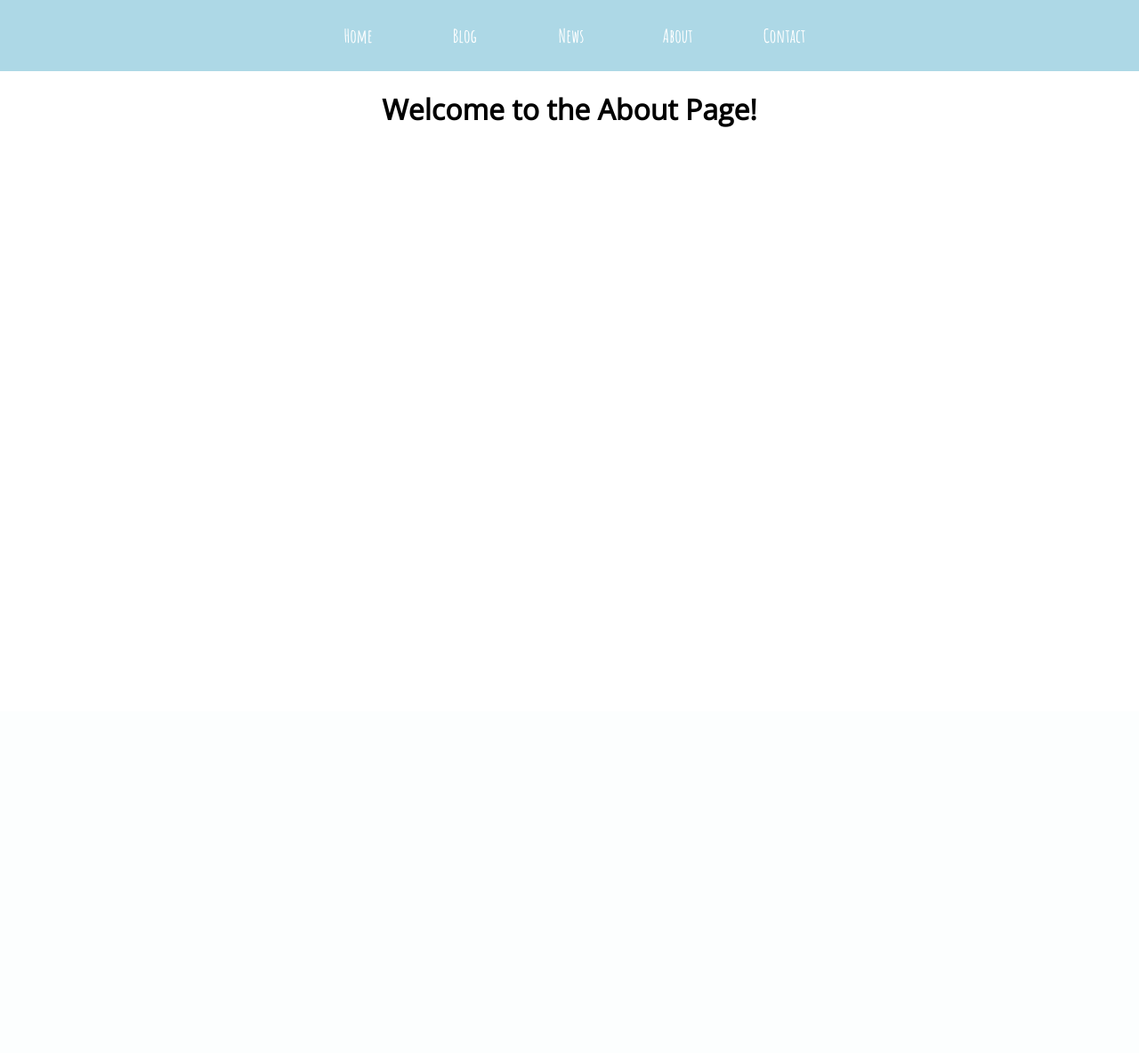
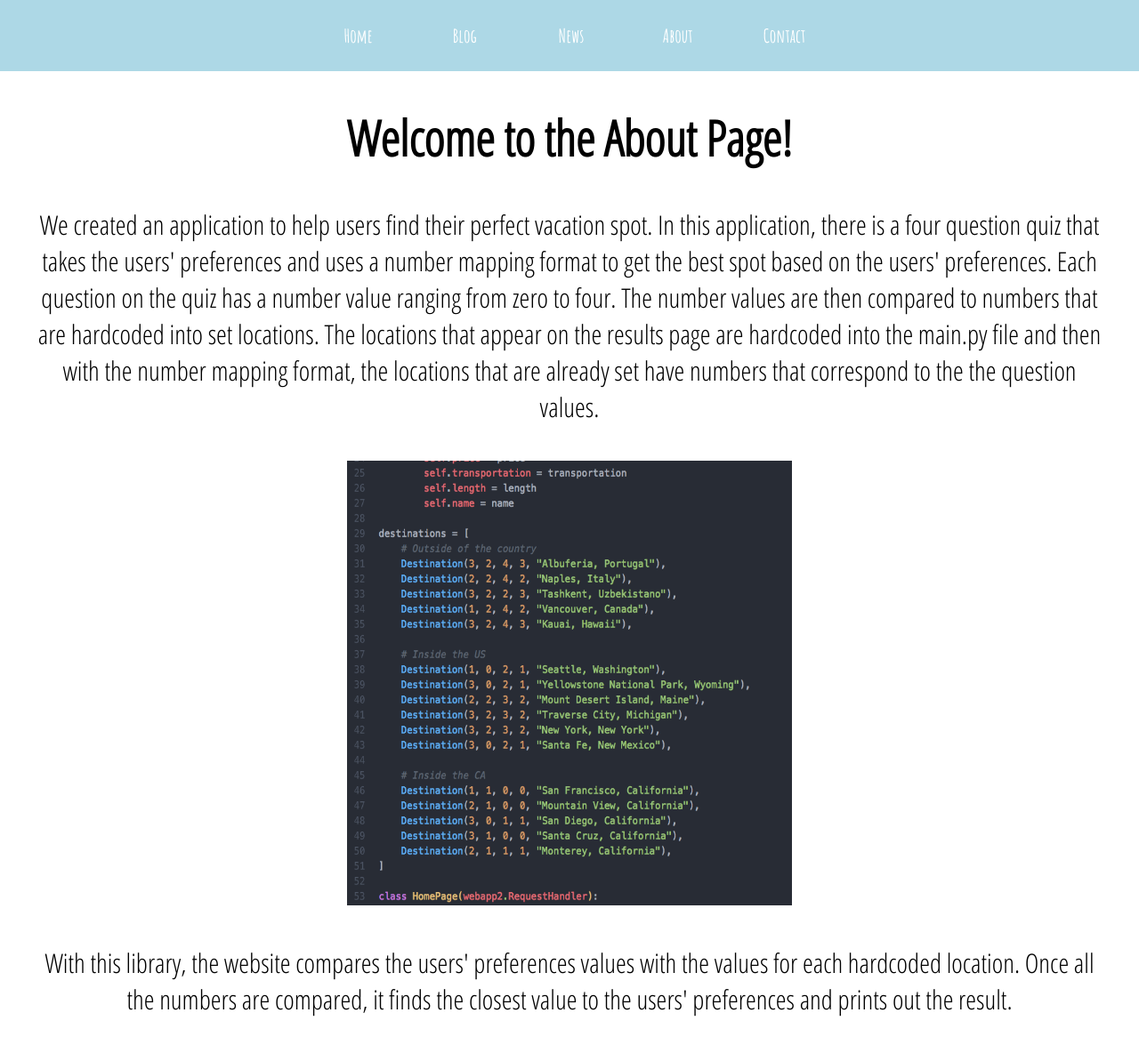
Before and after one commit to elvinng7/dreamdestination, a Python web app: template templates/about.html in a window 1280 px wide. Shown: the whole page at 89% size. Before the commit the page ends 143 px from the top, so only its background shows below. Run offline with Jinja, Linux system fonts and the light colour scheme; the template is opened without the code that fills it, so the values that code supplies are empty.

Commit message:
adding context to the about page

```diff
--- a/templates/about.html
+++ b/templates/about.html
@@ -1,5 +1,5 @@
 <!DOCTYPE html>
-
+<link href="https://fonts.googleapis.com/css?family=Open+Sans+Condensed:300" rel="stylesheet">
 <head>
   <link rel="stylesheet" href="/stylesheets/home.css"/></head>
   <link rel="stylesheet" href="/stylesheets/home.css"/>
@@ -17,9 +17,27 @@
          <li class="contact"><a href="/contact">Contact</a></li>
        </ul>
      </div>
-  <h1>
+  <h1 style="font-family: 'Open Sans Condensed', sans-serif; font-size: 55px;">
     <center>
       Welcome to the About Page!
     </center>
   </h1>
 </body>
+<p style="margin: 40px; text-align:center; font-family: 'Open Sans Condensed', sans-serif;
+ font-size: 30px;">
+  We created an application to help users find their perfect vacation spot.
+  In this application, there is a four question quiz that takes the users'
+  preferences and uses a number mapping format to get the best spot based on the
+  users' preferences. Each question on the quiz has a number value ranging from zero to
+  four. The number values are then compared to numbers that are hardcoded into
+  set locations. The locations that appear on the results page are hardcoded
+  into the main.py file and then with the number mapping format, the locations
+  that are already set have numbers that correspond to the the question values.</p>
+<center>
+  <img src="images/screenshot1.png" alt="screenshot of code" height="500px" width="500px">
+</center>
+<p style="margin: 40px; text-align:center; font-family: 'Open Sans Condensed', sans-serif;
+ font-size: 30px;">With this library, the website compares the users' preferences
+ values with the values for each hardcoded location. Once all the numbers are
+ compared, it finds the closest value to the users' preferences and prints out
+ the result.
```
Also changed, not shown: templates/blog.html (+19 -0 lines), images/screenshot1.png (added), images/travel.jpg (added), stylesheets/about.css (added).
